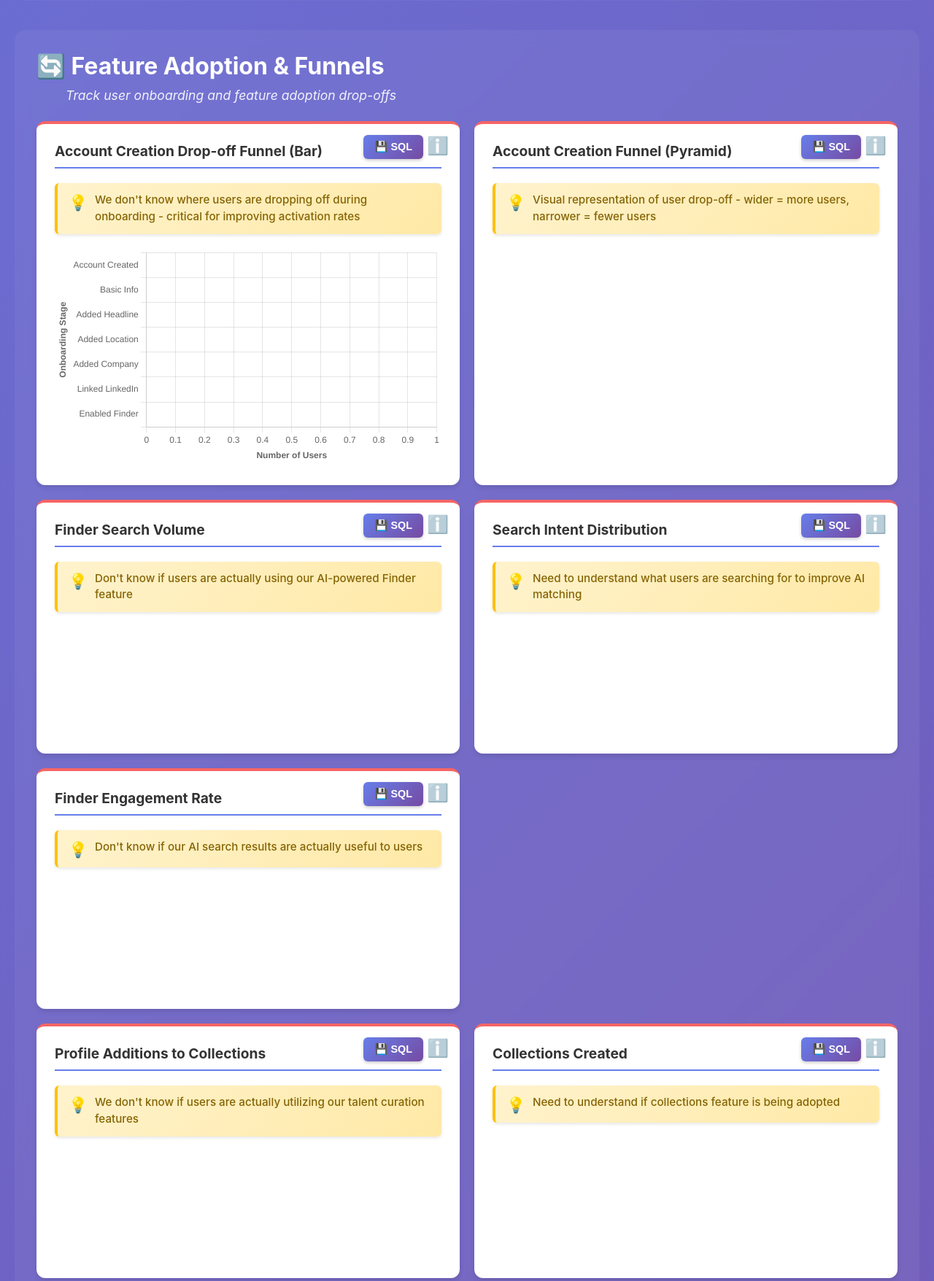
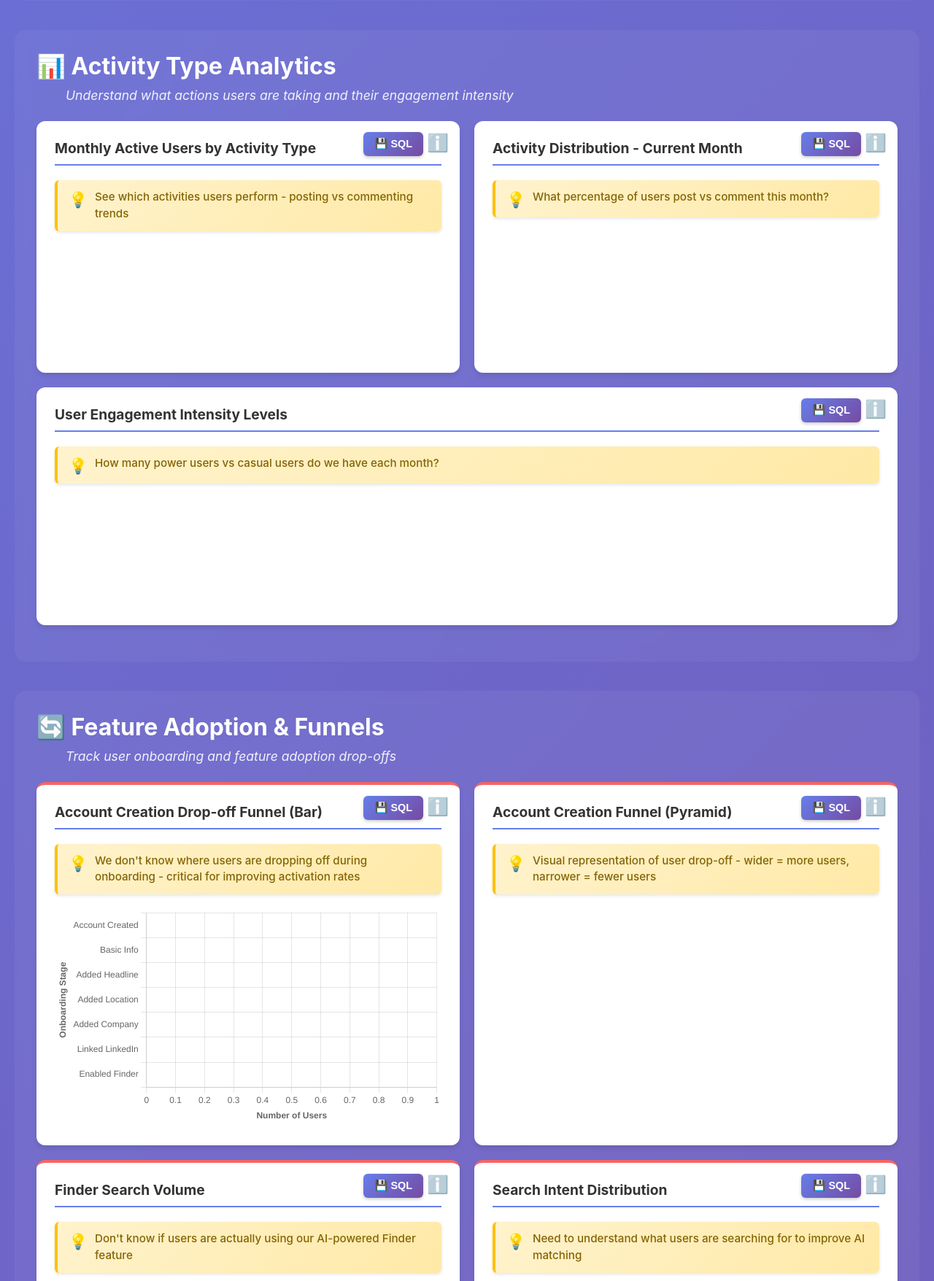
Before and after one commit to jaypersanchez/chemlink-analytics-dashboard, a Flask app: page / in a window 1280 px wide. Shown: the part 3228-4984 px from the top of the page at 73% size. Run offline with Flask 3, Linux system fonts and the light colour scheme; data that the repository does not hold is empty; a map, chart or similar area stays blank; some libraries are stand-ins or nearby versions.

Commit message:
Implement Activity Type Analytics with 3 new charts
Added comprehensive activity type analytics to track user engagement patterns:

Backend (app.py):
- /api/activity/by-type-monthly - MAU segmented by activity type (posts/comments)
- /api/activity/distribution-current - Current month activity % breakdown
- /api/activity/intensity-levels - User categorization by engagement intensity

Frontend (dashboard.js):
- loadActivityByTypeMonthlyChart() - Stacked bar chart showing monthly activity composition
- loadActivityDistributionChart() - Donut chart showing activity type percentages
- loadActivityIntensityLevelsChart() - Stacked bar showing Power/Active/Regular/Casual users

Features:
✅ All charts have hover tooltips with detailed metrics
✅ SQL buttons with popup showing exact queries (sql_queries.py updated)
✅ Responsive design matching existing dashboard style
✅ Info tooltips explaining business value and pain points

UI (dashboard.html):
- New "Activity Type Analytics" section after User Engagement
- 3 chart containers with full metadata and tooltips

Test Results:
- Oct 2025: 2 users, 10 posts, 100% posting activity
- 1 Regular User (9 posts), 1 Casual User (1 post)
- All API endpoints validated and working

```diff
--- a/app.py
+++ b/app.py
@@ -707,6 +707,135 @@ def top_skills_projects():
     return jsonify(results)
 
 # ============================================================================
+# ACTIVITY TYPE ANALYTICS
+# ============================================================================
+
+@app.route('/api/activity/by-type-monthly')
+def activity_by_type_monthly():
+    """Get monthly active users segmented by activity type (Engagement DB)"""
+    query = """
+        SELECT
+            DATE_TRUNC('month', activity_date) as month,
+            activity_type,
+            COUNT(DISTINCT person_id) as unique_users,
+            COUNT(*) as total_activities
+        FROM (
+            SELECT person_id, created_at as activity_date, 'post' as activity_type
+            FROM posts
+            WHERE deleted_at IS NULL
+              AND created_at >= DATE_TRUNC('month', CURRENT_DATE) - INTERVAL '11 months'
+            UNION ALL
+            SELECT person_id, created_at, 'comment'
+            FROM comments
+            WHERE deleted_at IS NULL
+              AND created_at >= DATE_TRUNC('month', CURRENT_DATE) - INTERVAL '11 months'
+        ) monthly_activity
+        GROUP BY DATE_TRUNC('month', activity_date), activity_type
+        ORDER BY month DESC, activity_type;
+    """
+    conn = get_engagement_db_connection()
+    results = execute_query(conn, query)
+    return jsonify(results)
+
+@app.route('/api/activity/distribution-current')
+def activity_distribution_current():
+    """Get activity distribution percentages for current month (Engagement DB)"""
+    query = """
+        WITH activity_counts AS (
+            SELECT
+                activity_type,
+                COUNT(DISTINCT person_id) as unique_users
+            FROM (
+                SELECT person_id, 'post' as activity_type
+                FROM posts
+                WHERE deleted_at IS NULL
+                  AND created_at >= DATE_TRUNC('month', CURRENT_DATE)
+                UNION ALL
+                SELECT person_id, 'comment'
+                FROM comments
+                WHERE deleted_at IS NULL
+                  AND created_at >= DATE_TRUNC('month', CURRENT_DATE)
+            ) current_month_activity
+            GROUP BY activity_type
+        ),
+        monthly_total AS (
+            SELECT SUM(unique_users) as total_active_users
+            FROM activity_counts
+        )
+        SELECT
+            ac.activity_type,
+            ac.unique_users,
+            mt.total_active_users,
+            ROUND((ac.unique_users::numeric / NULLIF(mt.total_active_users, 0)) * 100, 2) as percentage
+        FROM activity_counts ac
+        CROSS JOIN monthly_total mt
+        ORDER BY ac.unique_users DESC;
+    """
+    conn = get_engagement_db_connection()
+    results = execute_query(conn, query)
+    return jsonify(results)
+
+@app.route('/api/activity/intensity-levels')
+def activity_intensity_levels():
+    """Get user engagement intensity levels over time (Engagement DB)"""
+    query = """
+        WITH user_activity_counts AS (
+            SELECT
+                DATE_TRUNC('month', activity_date) as month,
+                person_id,
+                COUNT(*) as total_activities,
+                COUNT(CASE WHEN activity_type = 'post' THEN 1 END) as post_count,
+                COUNT(CASE WHEN activity_type = 'comment' THEN 1 END) as comment_count
+            FROM (
+                SELECT person_id, created_at as activity_date, 'post' as activity_type
+                FROM posts
+                WHERE deleted_at IS NULL
+                  AND created_at >= DATE_TRUNC('month', CURRENT_DATE) - INTERVAL '11 months'
+                UNION ALL
+                SELECT person_id, created_at, 'comment'
+                FROM comments
+                WHERE deleted_at IS NULL
+                  AND created_at >= DATE_TRUNC('month', CURRENT_DATE) - INTERVAL '11 months'
+            ) all_activity
+            GROUP BY month, person_id
+        ),
+        intensity_categorized AS (
+            SELECT
+                month,
+                person_id,
+                total_activities,
+                post_count,
+                comment_count,
+                CASE
+                    WHEN total_activities >= 20 THEN 'Power User (20+)'
+                    WHEN total_activities >= 10 THEN 'Active User (10-19)'
+                    WHEN total_activities >= 5 THEN 'Regular User (5-9)'
+                    ELSE 'Casual User (1-4)'
+                END as intensity_level
+            FROM user_activity_counts
+        )
+        SELECT
+            month,
+            intensity_level,
+            COUNT(DISTINCT person_id) as user_count,
+            ROUND(AVG(total_activities), 2) as avg_activities_per_user,
+            ROUND(AVG(post_count), 2) as avg_posts_per_user,
+            ROUND(AVG(comment_count), 2) as avg_comments_per_user
+        FROM intensity_categorized
+        GROUP BY month, intensity_level
+        ORDER BY month DESC,
+            CASE intensity_level
+                WHEN 'Power User (20+)' THEN 1
+                WHEN 'Active User (10-19)' THEN 2
+                WHEN 'Regular User (5-9)' THEN 3
+                ELSE 4
+            END;
+    """
+    conn = get_engagement_db_connection()
+    results = execute_query(conn, query)
+    return jsonify(results)
+
+# ============================================================================
 # METADATA & SQL QUERIES ENDPOINTS
 # ============================================================================
 
--- a/static/js/dashboard.js
+++ b/static/js/dashboard.js
@@ -1953,6 +1953,221 @@ async function loadCollectionsPrivacyChart() {
 }
 
 // =============================================================================
+// ACTIVITY TYPE ANALYTICS
+// =============================================================================
+
+// Activity by Type Monthly Chart
+async function loadActivityByTypeMonthlyChart() {
+    const data = await fetchData('activity/by-type-monthly');
+    if (!data || data.length === 0) return;
+
+    const ctx = document.getElementById('activityByTypeMonthlyChart').getContext('2d');
+
+    // Group data by month
+    const months = [...new Set(data.map(d => d.month))].sort();
+    const activityTypes = [...new Set(data.map(d => d.activity_type))];
+
+    const datasets = activityTypes.map((type, index) => {
+        const typeData = months.map(month => {
+            const row = data.find(d => d.month === month && d.activity_type === type);
+            return row ? row.unique_users : 0;
+        });
+
+        const colorMap = {
+            'post': colors.primary,
+            'comment': colors.success
+        };
+        const color = colorMap[type.toLowerCase()] || chartColors[index];
+
+        return {
+            label: type.charAt(0).toUpperCase() + type.slice(1) + 's',
+            data: typeData,
+            backgroundColor: color + '80',
+            borderColor: color,
+            borderWidth: 2
+        };
+    });
+
+    new Chart(ctx, {
+        type: 'bar',
+        data: {
+            labels: months.reverse().map(m => formatMonth(m)),
+            datasets: datasets
+        },
+        options: {
+            responsive: true,
+            maintainAspectRatio: true,
+            plugins: {
+                legend: { display: true },
+                tooltip: {
+                    callbacks: {
+                        label: function(context) {
+                            return context.dataset.label + ': ' + context.parsed.y.toLocaleString() + ' users';
+                        }
+                    }
+                }
+            },
+            scales: {
+                x: {
+                    title: {
+                        display: true,
+                        text: 'Month',
+                        font: { size: 12, weight: 'bold' }
+                    },
+                    stacked: true
+                },
+                y: {
+                    beginAtZero: true,
+                    title: {
+                        display: true,
+                        text: 'Unique Users',
+                        font: { size: 12, weight: 'bold' }
+                    },
+                    stacked: true,
+                    ticks: {
+                        callback: function(value) {
+                            return value.toLocaleString();
+                        }
+                    }
+                }
+            }
+        }
+    });
+}
+
+// Activity Distribution Chart (Donut)
+async function loadActivityDistributionChart() {
+    const data = await fetchData('activity/distribution-current');
+    if (!data || data.length === 0) return;
+
+    const ctx = document.getElementById('activityDistributionChart').getContext('2d');
+
+    const labels = data.map(d => d.activity_type.charAt(0).toUpperCase() + d.activity_type.slice(1) + 's');
+    const values = data.map(d => d.unique_users);
+    const percentages = data.map(d => d.percentage);
+
+    const colorMap = {
+        'Posts': colors.primary,
+        'Comments': colors.success
+    };
+    const backgroundColors = labels.map(label => colorMap[label] || chartColors[labels.indexOf(label)]);
+
+    new Chart(ctx, {
+        type: 'doughnut',
+        data: {
+            labels: labels,
+            datasets: [{
+                data: values,
+                backgroundColor: backgroundColors,
+                borderWidth: 2,
+                borderColor: '#fff'
+            }]
+        },
+        options: {
+            responsive: true,
+            maintainAspectRatio: true,
+            plugins: {
+                legend: {
+                    display: true,
+                    position: 'bottom'
+                },
+                tooltip: {
+                    callbacks: {
+                        label: function(context) {
+                            const label = context.label || '';
+                            const value = context.parsed;
+                            const percentage = percentages[context.dataIndex];
+                            return label + ': ' + value.toLocaleString() + ' users (' + percentage + '%)';
+                        }
+                    }
+                }
+            }
+        }
+    });
+}
+
+// Activity Intensity Levels Chart
+async function loadActivityIntensityLevelsChart() {
+    const data = await fetchData('activity/intensity-levels');
+    if (!data || data.length === 0) return;
+
+    const ctx = document.getElementById('activityIntensityLevelsChart').getContext('2d');
+
+    // Group data by month
+    const months = [...new Set(data.map(d => d.month))].sort();
+    const intensityLevels = ['Power User (20+)', 'Active User (10-19)', 'Regular User (5-9)', 'Casual User (1-4)'];
+
+    const datasets = intensityLevels.map((level, index) => {
+        const levelData = months.map(month => {
+            const row = data.find(d => d.month === month && d.intensity_level === level);
+            return row ? row.user_count : 0;
+        });
+
+        const colorMap = {
+            'Power User (20+)': colors.danger,
+            'Active User (10-19)': colors.warning,
+            'Regular User (5-9)': colors.info,
+            'Casual User (1-4)': colors.success
+        };
+        const color = colorMap[level] || chartColors[index];
+
+        return {
+            label: level,
+            data: levelData,
+            backgroundColor: color + '80',
+            borderColor: color,
+            borderWidth: 2
+        };
+    });
+
+    new Chart(ctx, {
+        type: 'bar',
+        data: {
+            labels: months.reverse().map(m => formatMonth(m)),
+            datasets: datasets
+        },
+        options: {
+            responsive: true,
+            maintainAspectRatio: true,
+            plugins: {
+                legend: { display: true },
+                tooltip: {
+                    callbacks: {
+                        label: function(context) {
+                            return context.dataset.label + ': ' + context.parsed.y.toLocaleString() + ' users';
+                        }
+                    }
+                }
+            },
+            scales: {
+                x: {
+                    title: {
+                        display: true,
+                        text: 'Month',
+                        font: { size: 12, weight: 'bold' }
+                    },
+                    stacked: true
+                },
+                y: {
+                    beginAtZero: true,
+                    title: {
+                        display: true,
+                        text: 'Number of Users',
+                        font: { size: 12, weight: 'bold' }
+                    },
+                    stacked: true,
+                    ticks: {
+                        callback: function(value) {
+                            return value.toLocaleString();
+                        }
+                    }
+                }
+            }
+        }
+    });
+}
+
+// =============================================================================
 // INITIALIZE DASHBOARD
 // =============================================================================
 document.addEventListener('DOMContentLoaded', function() {
@@ -1977,6 +2192,11 @@ document.addEventListener('DOMContentLoaded', function() {
     loadContentTypeChart();
     loadActivePostersChart();
 
+    // Activity type analytics
+    loadActivityByTypeMonthlyChart();
+    loadActivityDistributionChart();
+    loadActivityIntensityLevelsChart();
+
     // Funnel analytics
     loadAccountFunnelChart();
 
--- a/static/js/sql-modal.js
+++ b/static/js/sql-modal.js
@@ -32,7 +32,10 @@ function addSQLButtonsToCharts() {
         'activePostersChart': 'active_posters',
         'profileCompletionChart': 'profile_completion',
         'profileStatusChart': 'profile_completion', // Same query
-        'profileFreshnessChart': 'profile_freshness'
+        'profileFreshnessChart': 'profile_freshness',
+        'activityByTypeMonthlyChart': 'activity_by_type_monthly',
+        'activityDistributionChart': 'activity_distribution_current',
+        'activityIntensityLevelsChart': 'activity_intensity_levels'
     };
 
     Object.entries(chartToQueryMap).forEach(([chartId, queryId]) => {
--- a/templates/dashboard.html
+++ b/templates/dashboard.html
@@ -304,6 +304,80 @@
                         <p><code>Engagement score = posts*3 + comments*2</code></p>
                     </div>
                     <canvas id="activePostersChart"></canvas>
+                </div>
+            </div>
+        </section>
+
+        <!-- Activity Type Analytics -->
+        <section class="metrics-section category-activity">
+            <div class="category-header">
+                <h2>📊 Activity Type Analytics</h2>
+                <p class="category-description">Understand what actions users are taking and their engagement intensity</p>
+            </div>
+
+            <div class="chart-row">
+                <div class="chart-container" data-tooltip="activity-by-type-monthly">
+                    <div class="info-icon">ℹ️</div>
+                    <h3>Monthly Active Users by Activity Type</h3>
+                    <div class="pain-point">
+                        <span class="pain-icon">💡</span>
+                        <span class="pain-text">See which activities users perform - posting vs commenting trends</span>
+                    </div>
+                    <div class="chart-tooltip">
+                        <h3 class="tooltip-title">📊 MAU by Activity Type</h3>
+                        <h4>📊 What This Chart Shows</h4>
+                        <p>Monthly breakdown of unique users by activity type (posts vs comments). Stacked bars show composition of engagement.</p>
+                        <h4>🔍 How to Read It</h4>
+                        <p>Stacked bars show how many users posted vs commented each month. Growing comment stack = improving engagement depth.</p>
+                        <h4>⚠️ Business Pain Point</h4>
+                        <p>Understand if users are just broadcasting (posting) or actually engaging (commenting). Comments = stronger community bonds.</p>
+                        <h4>💾 Data Source</h4>
+                        <p><code>posts + comments from Engagement DB</code></p>
+                    </div>
+                    <canvas id="activityByTypeMonthlyChart"></canvas>
+                </div>
+                <div class="chart-container" data-tooltip="activity-distribution">
+                    <div class="info-icon">ℹ️</div>
+                    <h3>Activity Distribution - Current Month</h3>
+                    <div class="pain-point">
+                        <span class="pain-icon">💡</span>
+                        <span class="pain-text">What percentage of users post vs comment this month?</span>
+                    </div>
+                    <div class="chart-tooltip">
+                        <h3 class="tooltip-title">🥧 Activity Distribution</h3>
+                        <h4>📊 What This Chart Shows</h4>
+                        <p>Pie chart showing percentage breakdown of users by activity type for the current month.</p>
+                        <h4>🔍 How to Read It</h4>
+                        <p>Slice sizes show activity mix. 100% posting = one-way broadcast. Balanced = healthy discussions.</p>
+                        <h4>⚠️ Business Pain Point</h4>
+                        <p>Dominated by posting = echo chamber. Need commenting to create network effects and retention.</p>
+                        <h4>💾 Data Source</h4>
+                        <p><code>Current month posts + comments</code></p>
+                    </div>
+                    <canvas id="activityDistributionChart"></canvas>
+                </div>
+            </div>
+
+            <div class="chart-row">
+                <div class="chart-container full-width" data-tooltip="activity-intensity">
+                    <div class="info-icon">ℹ️</div>
+                    <h3>User Engagement Intensity Levels</h3>
+                    <div class="pain-point">
+                        <span class="pain-icon">💡</span>
+                        <span class="pain-text">How many power users vs casual users do we have each month?</span>
+                    </div>
+                    <div class="chart-tooltip">
+                        <h3 class="tooltip-title">🔥 Engagement Intensity</h3>
+                        <h4>📊 What This Chart Shows</h4>
+                        <p>Users categorized by activity level: Power Users (20+), Active (10-19), Regular (5-9), Casual (1-4) activities per month.</p>
+                        <h4>🔍 How to Read It</h4>
+                        <p>Stacked bars show user distribution across intensity tiers. Growing Power User segment = platform maturity.</p>
+                        <h4>⚠️ Business Pain Point</h4>
+                        <p>Power users drive 80% of platform value. Track growth of this segment to measure engagement quality, not just quantity.</p>
+                        <h4>💾 Data Source</h4>
+                        <p><code>User activity counts categorized by thresholds</code></p>
+                    </div>
+                    <canvas id="activityIntensityLevelsChart"></canvas>
                 </div>
             </div>
         </section>
```
Also changed, not shown: sql_queries.py (+110 -0 lines).
